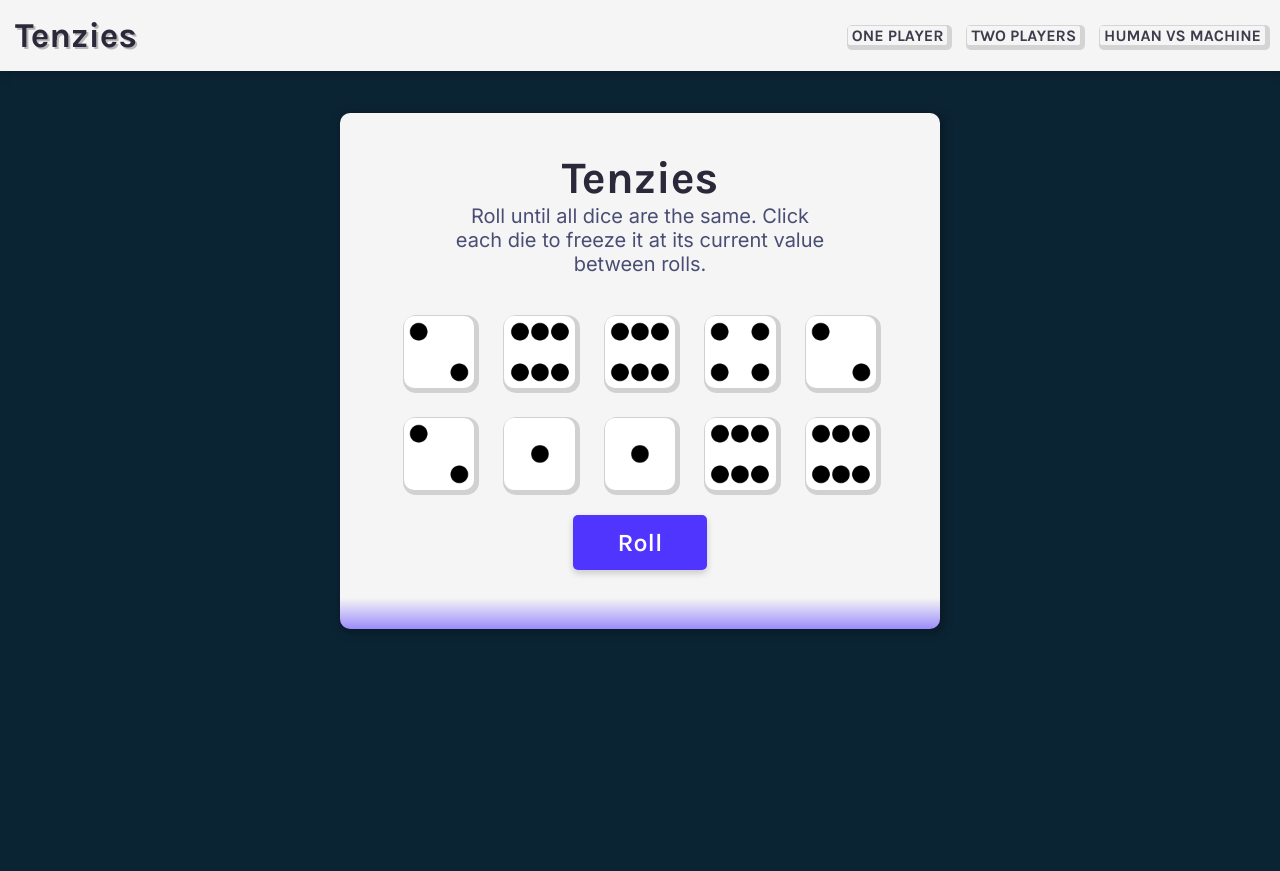
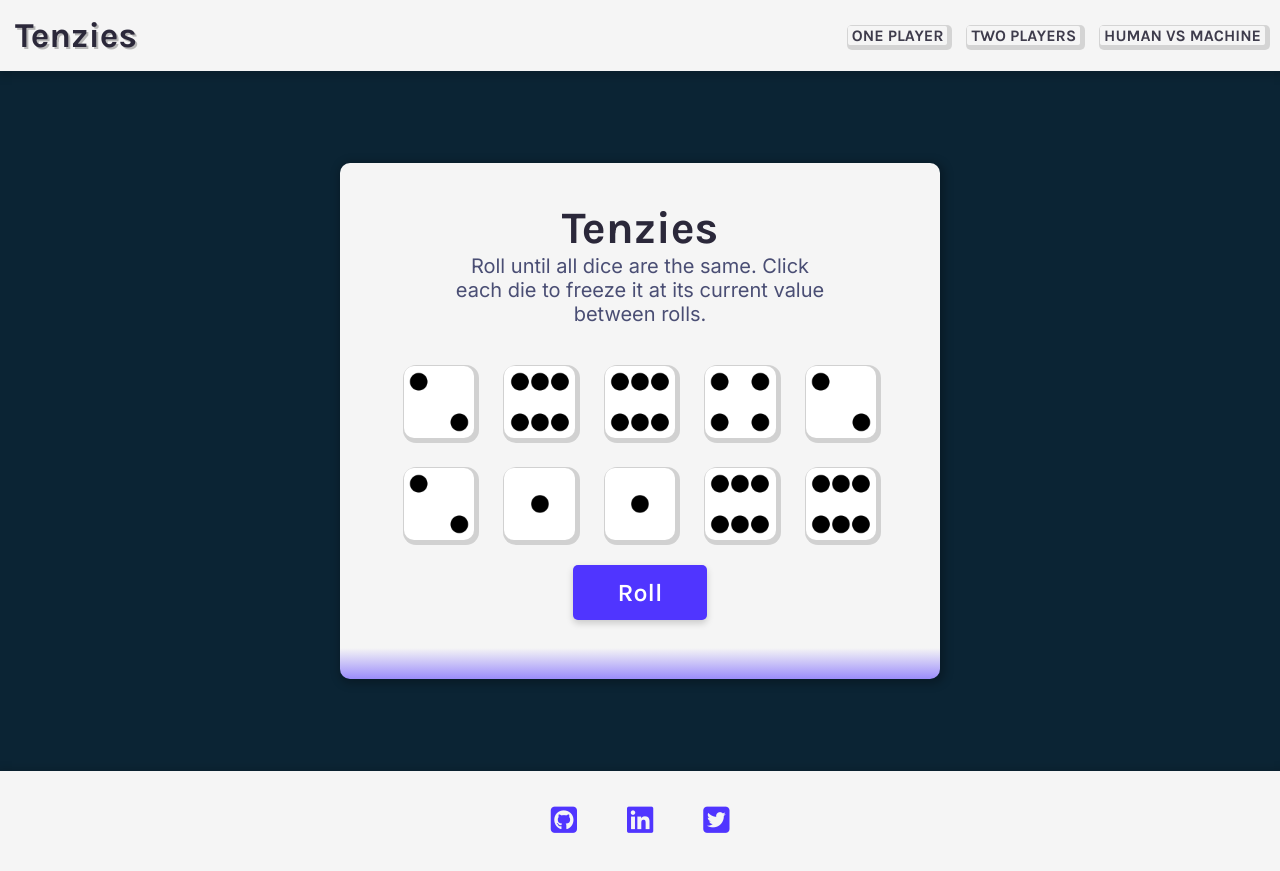
Before and after one commit to DaviDev01/tenzies, a React (Create React App) app: page / in a window 1280 px wide. Before the commit the page ends 800 px from the top, so only its background shows below. Built offline with nearby package versions, Linux system fonts and the light colour scheme.

Commit message:
finaldeets

```diff
--- a/package.json
+++ b/package.json
@@ -10,6 +10,7 @@
     "react-confetti": "^6.0.1",
     "react-dom": "^17.0.2",
     "react-scripts": "4.0.3",
+    "react-use-window-size": "^1.0.1",
     "web-vitals": "^1.1.2"
   },
   "scripts": {
--- a/public/index.html
+++ b/public/index.html
@@ -3,12 +3,12 @@
   <head>
     <link rel="preconnect" href="https://fonts.googleapis.com">
     <link rel="preconnect" href="https://fonts.gstatic.com" crossorigin>
+    <script src="https://kit.fontawesome.com/4e945c76a2.js" crossorigin="anonymous"></script>
     <link href="https://fonts.googleapis.com/css2?family=Inter&family=Karla:wght@600;700;900&display=swap" rel="stylesheet">
     <meta charset="utf-8" />
     <meta name="viewport" content="width=device-width, initial-scale=1" />
     <meta name="theme-color" content="#000000" />
     <meta name="description" content="Web site created using create-react-app"/>
-    <link rel="apple-touch-icon" href="%PUBLIC_URL%/logo192.png" />
     <link rel="manifest" href="%PUBLIC_URL%/manifest.json" />
     <title>Tenzies</title>
   </head>
--- a/src/App.js
+++ b/src/App.js
@@ -1,4 +1,4 @@
-import React, { useEffect, useState } from "react"
+import React, { useEffect, useState} from "react"
 import Die from "./components/Die"
 import Die2 from "./components/Die2"
 import Confetti from "react-confetti"
@@ -37,16 +37,8 @@ export default function App() {
                                     isSelected: num === mostRepNum ? true : false
                             }
                         } )
-
-        //setDiceObjsPlayer2(PcObjArray)
-
-        //setMostRepNumFunc(mostRepNum)
         return PcObjArray
     }
-
-    //function setMostRepNumFunc(numRe) {
-    //    setMostRepNum(numRe)
-    //}
 
     const diceElements = diceObjs.map( (obj) => {
 
@@ -101,10 +93,6 @@ export default function App() {
     function getOccurrence(array, value) {
         return array.filter((v) => (v === value)).length;
     }
-
-    //run funciton
-    //get 10 randNums and put it inside of an array then check to see wich num repeats itself the most put that in state
-    //map over the 10 nums and make an obj where if the num i'm in is = to the most repeated num then set isSelected to true.
 
     function getData() {
         let numOfDice = 10
@@ -211,17 +199,18 @@ export default function App() {
         }
     }
 
-    isConfettiTime && setTimeout(() => setIsConfettiTime(false), 3740)
+    isConfettiTime && setTimeout(() => setIsConfettiTime(false), 4000)
 
     return (
         <div className="outerContainer">
-            <div className="mode">
+            <header className="mode">
                 <h3 className="header--title">
                     Tenzies
                 </h3>
-                <div className="btns">
+                <nav className="btns">
 
 
+                    <a href="#main">
                         <span onClick={() => {
                             setTwoPlayerMode(false)
                             resetGame()
@@ -231,6 +220,9 @@ export default function App() {
                         >
                             One Player
                         </span>
+                    </a>
+
+                    <a href="#main">
                         <span
                             onClick={() => {
                             setTwoPlayerMode(true)
@@ -240,6 +232,9 @@ export default function App() {
                         >
                             Two Players
                         </span>
+                    </a>
+
+                    <a href="#main">
                         <span
                             onClick={() => {
                             setAgainstPC(true)
@@ -248,10 +243,11 @@ export default function App() {
                         >
                             Human vs Machine
                         </span>
+                    </a>
 
-                </div>
-            </div>
-            <main className={`diceContainer ${player1Turn ? "player1Turn" : "player2Turn"}`}>
+                </nav>
+            </header>
+            <main id="main" className={`diceContainer ${player1Turn ? "player1Turn" : "player2Turn"}`}>
                 {isConfettiTime && <Confetti />}
                 {twoPlayerMode || againstPC ?
                     <div className="btns-container">
@@ -300,9 +296,15 @@ export default function App() {
                     }
                 </div>
             </main>
-            {/* <div className="mode hide">
-
-            </div> */}
+            <footer className="mode footer">
+                    <div className="footer--info">
+                        <ul className="social--ul">
+                            <li className="social--li"><a href="https://github.com/DaviDev01" rel="noreferrer" target="_blank"><i className="fab fa-github-square"></i></a></li>
+                            <li className="social--li"><a href="https://www.linkedin.com/in/davi-mendes-868b6b207/" rel="noreferrer" target="_blank"><i className="fab fa-linkedin"></i></a></li>
+                            <li className="social--li"><a href="https://twitter.com/DavidaviMendes" rel="noreferrer" target="_blank"><i className="fab fa-twitter-square"></i></a></li>
+                        </ul>
+                    </div>
+            </footer>
         </div>
     )
 }
--- a/src/index.css
+++ b/src/index.css
@@ -28,9 +28,9 @@ img {
     justify-content: center;
     align-items: center;
     padding: 0 25px;
-    margin-bottom: 100px;
     align-self: center;
     box-shadow: 2px 2px 8px 3px rgb(0 0 0 / 25%);
+    margin: 50px 0;
 }
 
 .dice {
@@ -48,6 +48,7 @@ img {
     color: #2B283A;
     font-size: 35px;
     width: 12.8%;
+    min-width: 40px;
     display: flex;
     align-items: center;
     justify-content: center;
@@ -254,10 +255,36 @@ background: linear-gradient(360deg, rgba(245,245,245,1) 94%, rgba(255,60,53,1) 1
     text-shadow: 2px 2px  0px rgb(0 0 0 / 25%);
 }
 
-.hide {
-    background-color: #152630;
-    box-shadow: none;
-    height: 50px;
+a {
+    text-decoration: none;
+}
+
+.footer {
+    display: flex;
+    justify-content: center;
+    align-items: center;
+    height: 100px;
+    margin: 0;
+}
+
+.social--ul {
+    list-style: none;
+    display: flex;
+    padding: 0;
+    gap: 50px;
+}
+
+.social--li {
+    font-size: 30px;
+}
+
+.fab {
+    color: #5035FF
+}
+
+.social--ul .fab:hover,
+.social--ul .fab:hover {
+    color: #231770;
 }
 
 @media (min-width: 400px) {
```
Also changed, not shown: public/manifest.json, 1 other file (tests, documents, lock files or other folders). Lines whose indentation alone changed are shown as unchanged.
